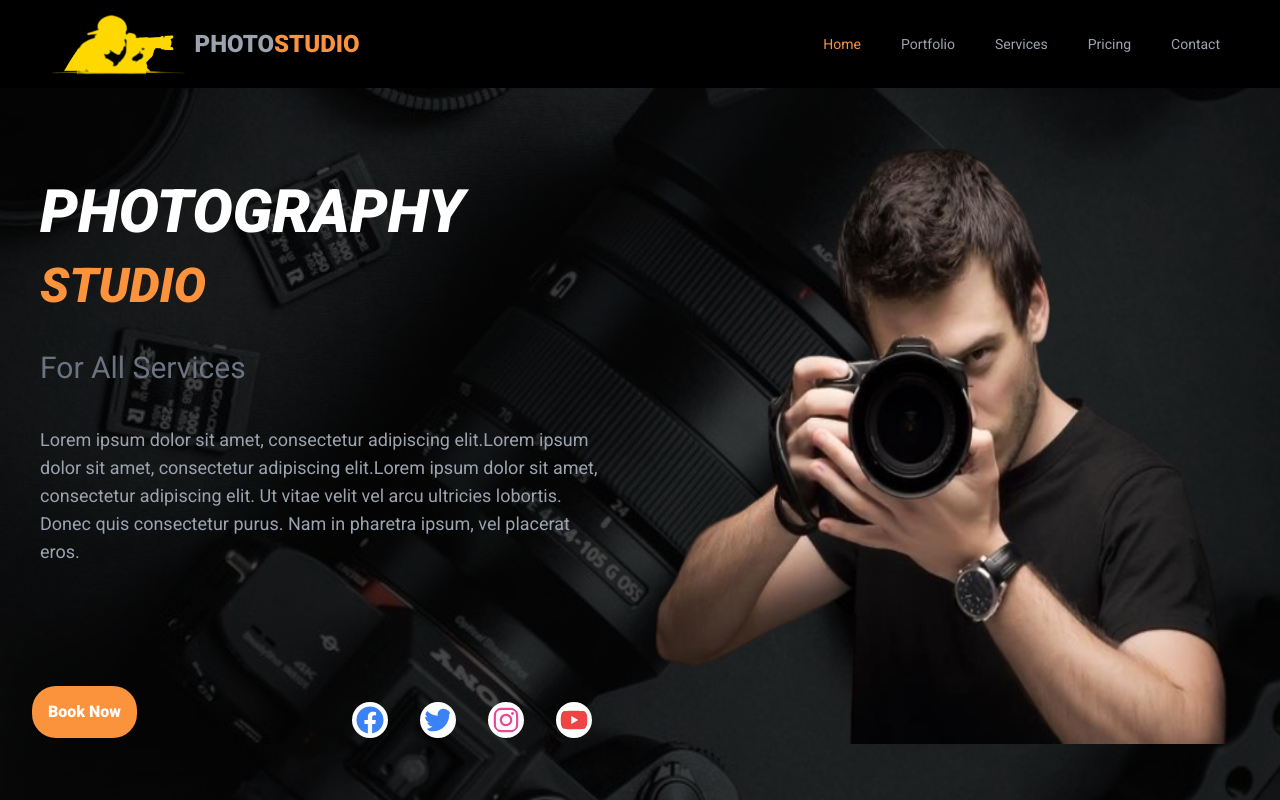
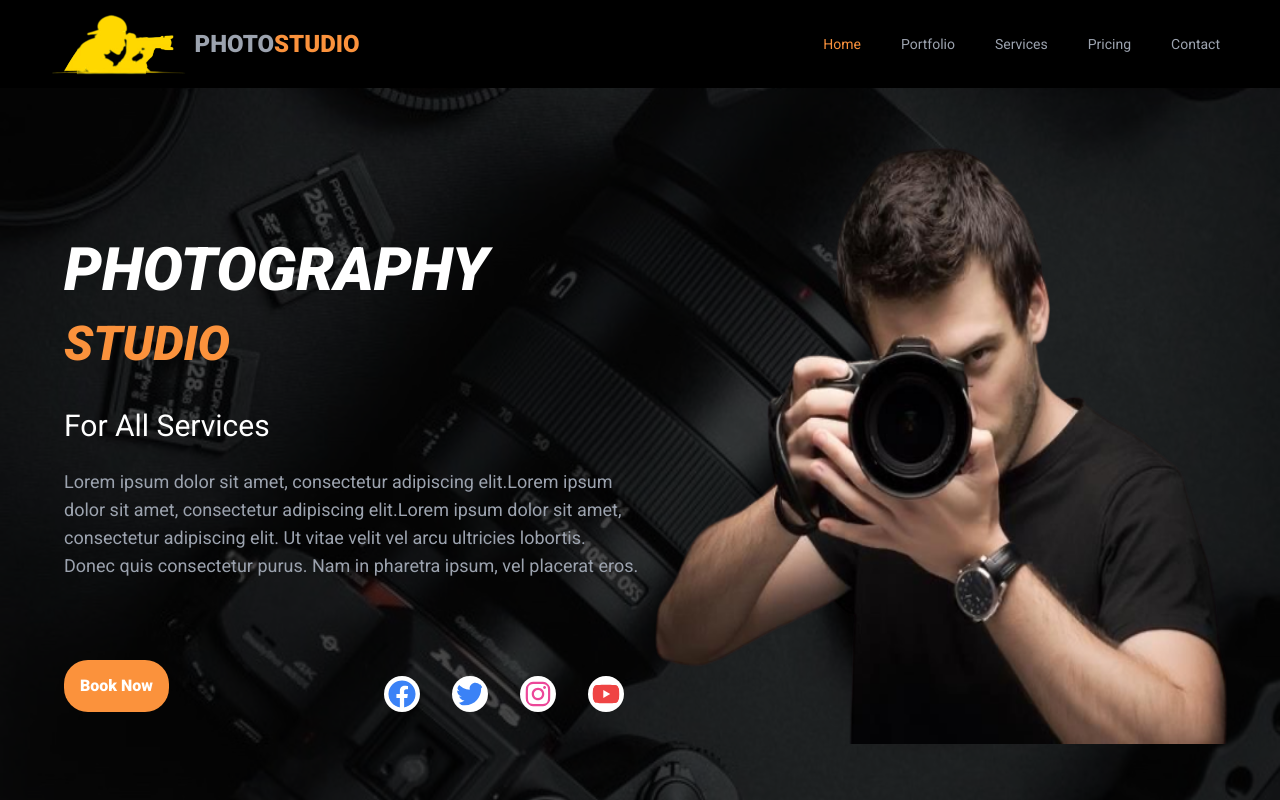
Before and after one commit to naomirono/Photography, a React (Vite) app: page / in a window 1280 px wide. Built offline with nearby package versions, Linux system fonts and the light colour scheme.

Commit message:
add padding to the left to h1, h6, p

```diff
--- a/src/components/LandingPage.jsx
+++ b/src/components/LandingPage.jsx
@@ -14,14 +14,14 @@ const LandingPage = () => {
       }}>
 
       <div className="w-1/2 flex flex-col justify-center bg-black bg-opacity-70 text-start">
-           <h1 className="text-6xl font-bold mb-5 text-white mt-20 pl-10">PHOTOGRAPHY</h1>
-           <h1 className="text-5xl font-bold mb-10 text-orange-400 pl-10">STUDIO</h1>
-           <h6 className="text-3xl font-medium  text-gray-500  pl-10">For All Services</h6>
-           <p className=" text-gray-400 m-10 text-lg">
+           <h1 className="text-6xl font-bold mb-5 text-white mt-20 pl-16">PHOTOGRAPHY</h1>
+           <h1 className="text-5xl font-bold mb-10 text-orange-400 pl-16">STUDIO</h1>
+           <h6 className="text-3xl font-medium  text-white  pl-16 pb-6">For All Services</h6>
+           <p className=" text-gray-400 ml-16 text-lg">
              Lorem ipsum dolor sit amet, consectetur adipiscing elit.Lorem ipsum dolor sit amet, consectetur adipiscing elit.Lorem ipsum dolor sit amet, consectetur adipiscing elit. Ut vitae velit vel arcu ultricies lobortis. Donec quis consectetur purus. Nam in pharetra ipsum, vel placerat eros.
             </p>
 
-         <div className="flex justify-between mt-20 m-8">
+         <div className="flex justify-between mt-20 ml-16">
             <button className="bg-orange-400 hover:bg-orange-600 text-white font-bold py-2 px-4 rounded-3xl mb-4">Book Now</button>
         <div className='flex justify-between'>
             <FaFacebook className="text-4xl text-blue-500 hover:text-blue-700 cursor-pointer m-4 bg-white rounded-full p-1" />
```
